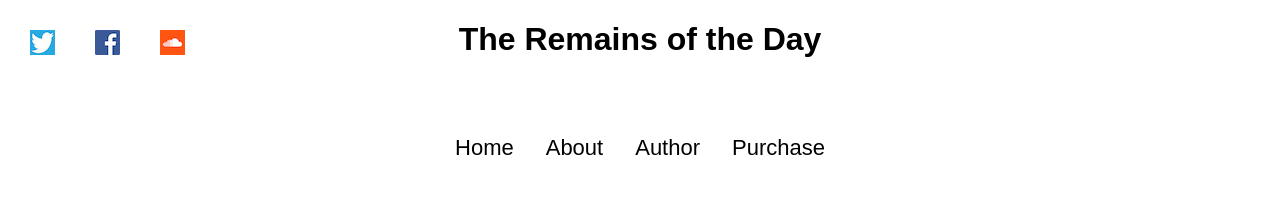
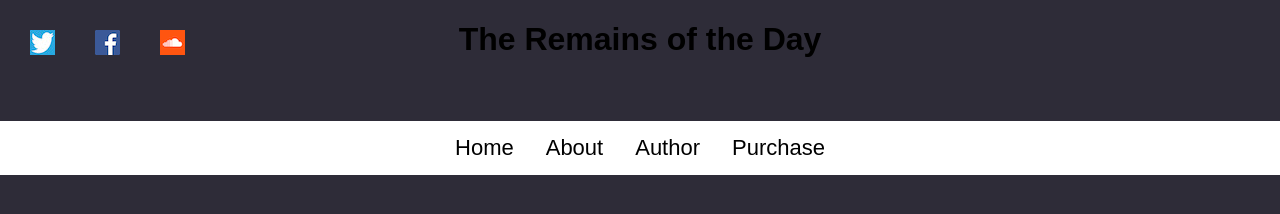
Before and after one commit to abigger87/RemainsOfTheDay, a plain HTML site: page index.html in a window 1280 px wide. Drawn offline with Linux system fonts and the light colour scheme.

Commit message:
Update main.css

```diff
--- a/css/main.css
+++ b/css/main.css
@@ -1,8 +1,8 @@
 body {
-	padding:0;
-	margin:0;
-	background:#FFF;
-	font-family: 'Nunito', sans-serif;
+    padding:0;
+    margin:0;
+    background:#2e2c38;
+    font-family: 'Nunito', sans-serif;
 }
 .connect {
     position: absolute;
```
